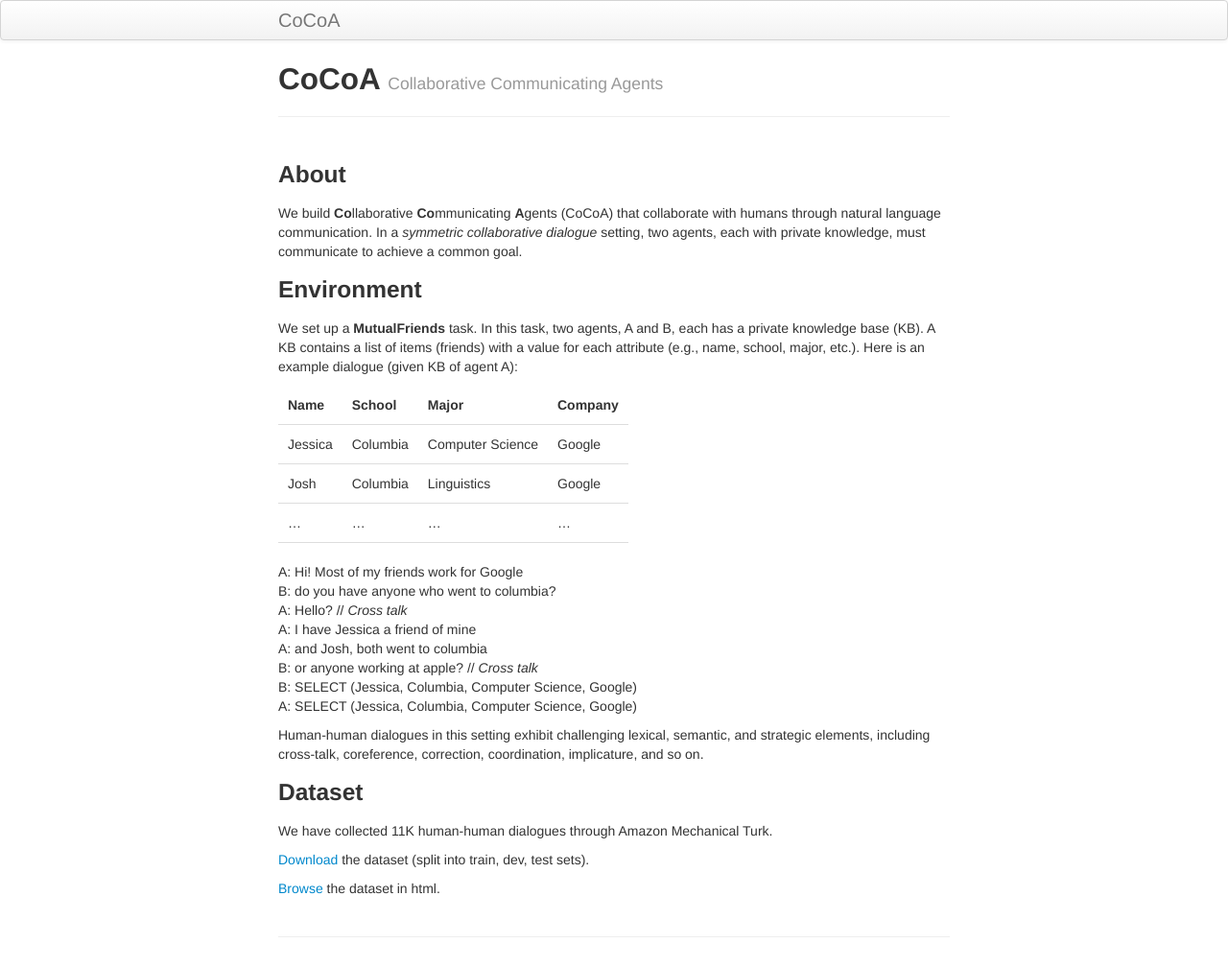
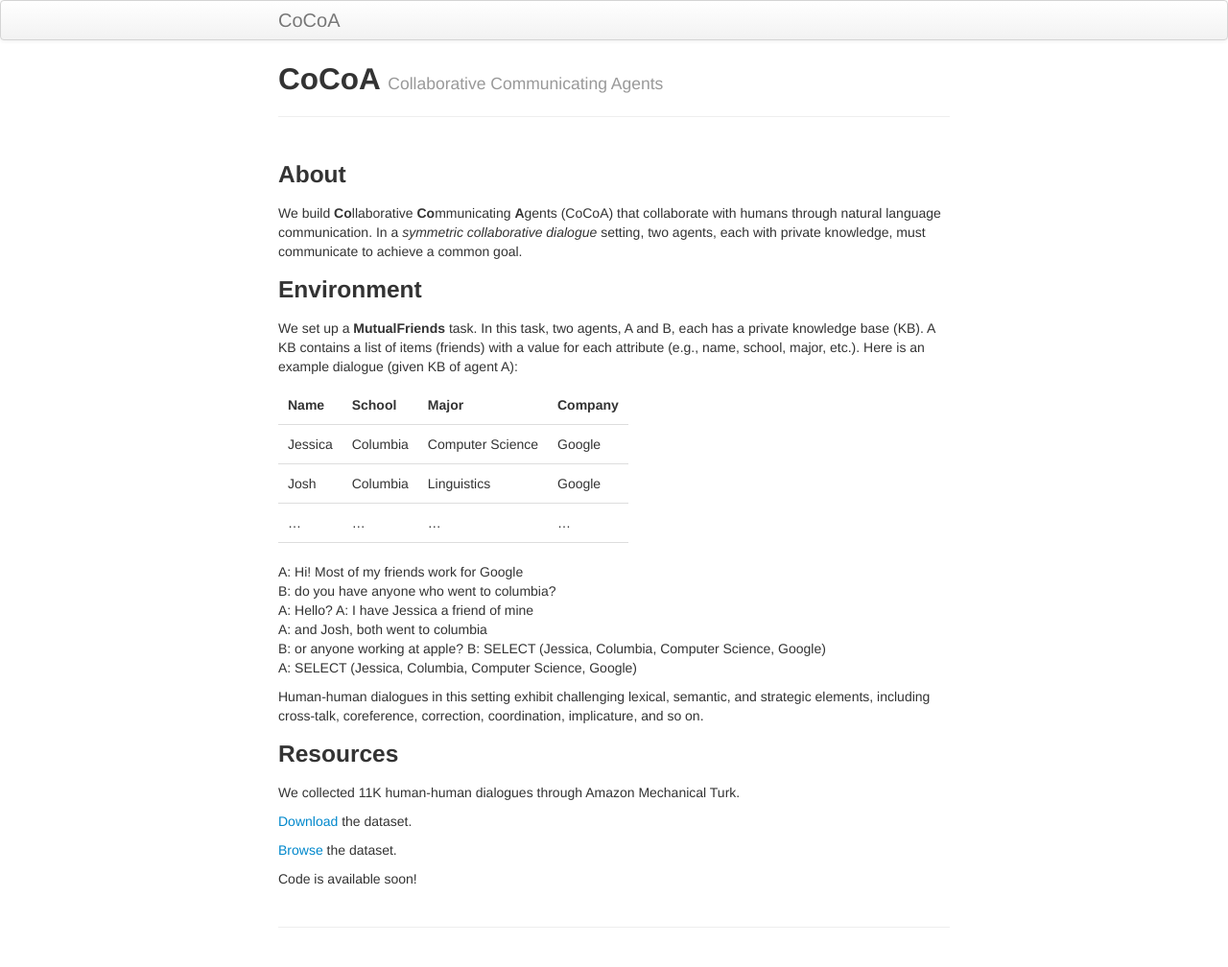
Before and after one commit to stanfordnlp/cocoa, a Jekyll site: the page built from index.md, in a window 1280 px wide. Shown: the whole page at 96% size. Built offline with Jekyll 4.4.1, drawn with Linux system fonts in a browser that asks for light colours.

Commit message:
udpate dataset links

```diff
--- a/index.md
+++ b/index.md
@@ -28,21 +28,21 @@
 A: Hi! Most of my friends work for Google<br/>
 B: do you have anyone who went to columbia?<br/>
 A: Hello?
-// *Cross talk*<br/>
 A: I have Jessica a friend of mine<br/>
 A: and Josh, both went to columbia<br/>
 B: or anyone working at apple?
-// *Cross talk*<br/>
 B: SELECT (Jessica, Columbia, Computer Science, Google)<br/>
 A: SELECT (Jessica, Columbia, Computer Science, Google)<br/>
 
 Human-human dialogues in this setting exhibit challenging lexical, semantic, and strategic elements,
 including cross-talk, coreference, correction, coordination, implicature, and so on.
 
-### Dataset
+### Resources
 
-We have collected 11K human-human dialogues through Amazon Mechanical Turk.
+We collected 11K human-human dialogues through Amazon Mechanical Turk.
 
-[Download](https://codalab.stanford.edu/bundles/0x1a3c6bde41544416996c11fa3ffb2dfc/) the dataset (split into train, dev, test sets).
+[Download](https://worksheets.codalab.org/bundles/0x5a4cefea7fd443cea15aa532bb8fcd67/) the dataset.
 
-[Browse](https://codalab.stanford.edu/rest/bundles/0xc9d7f5b32f80457b9c05db63bc788f4b/contents/blob/chat.html) the dataset in html.
+[Browse](https://worksheets.codalab.org/rest/bundles/0xebbaddf18b524be69e66ac6c40a82428/contents/blob/chat_viewer/chat.html) the dataset.
+
+Code is available soon!
```
